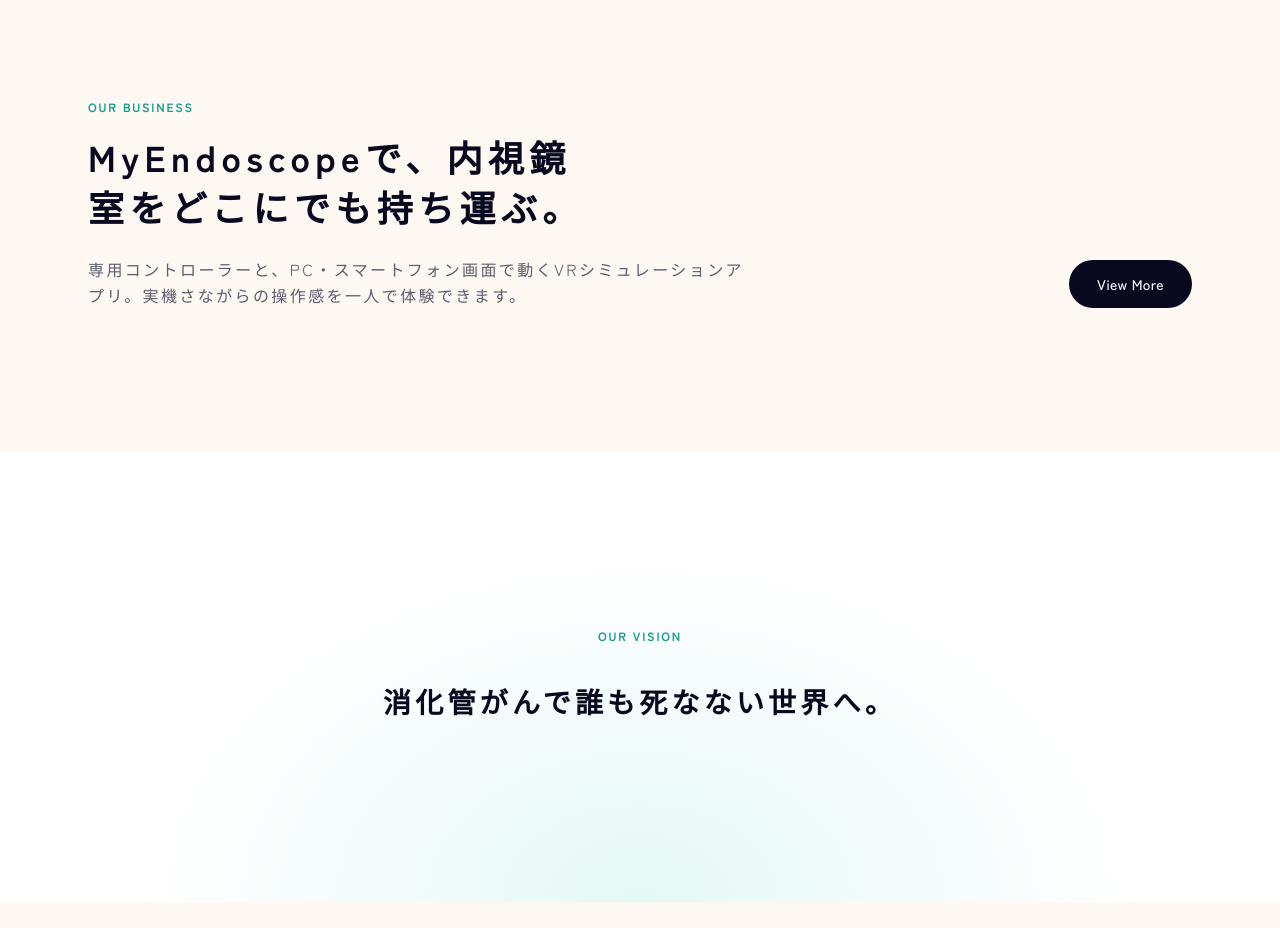
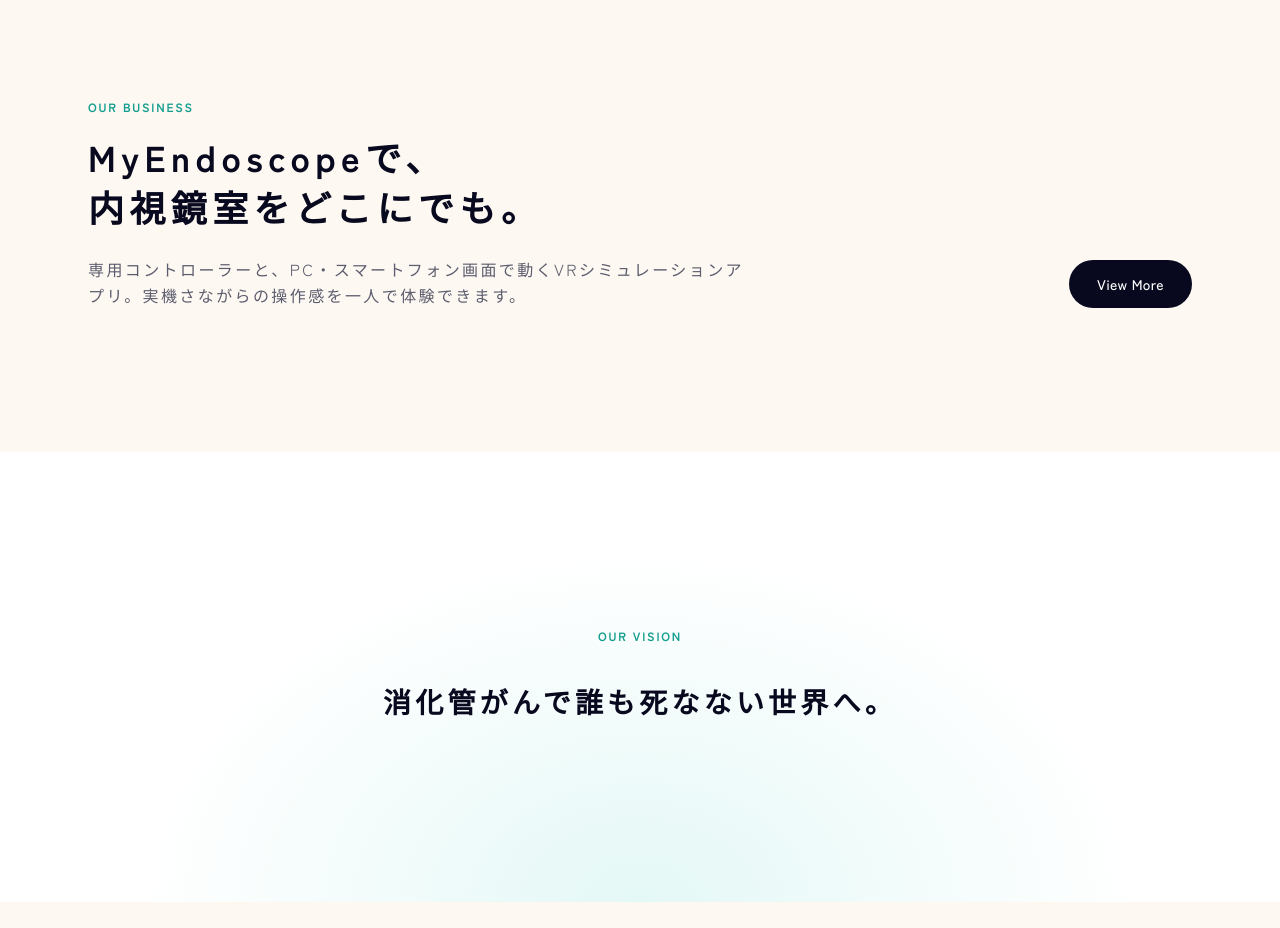
Before and after one commit to e213010a/IKIKEN-website, a Next.js app: page / in a window 1280 px wide. Shown: the part 1080-2008 px from the top of the page. Built offline with nearby package versions, Linux system fonts and the light colour scheme.

Commit message:
軽微な修正

```diff
--- a/content/site.ts
+++ b/content/site.ts
@@ -44,7 +44,7 @@
   },
   solution: {
     eyebrow: "Solution",
-    title: "MyEndoscopeが、内視鏡室をどこにでも持ち運ぶ。",
+    title: "MyEndoscopeが、\n実践的なトレーニング環境を提供する。",
     body: "専用コントローラーと、PC・スマートフォン画面で動くVRシミュレーションアプリ。実機さながらの操作感を一人で体験できます。",
     features: [
       {
@@ -111,14 +111,14 @@
   },
   businessTeaser: {
     eyebrow: "Our Business",
-    title: "MyEndoscopeで、内視鏡室をどこにでも持ち運ぶ。",
+    title: "MyEndoscopeで、\n内視鏡室をどこにでも。",
     body: "専用コントローラーと、PC・スマートフォン画面で動くVRシミュレーションアプリ。実機さながらの操作感を一人で体験できます。",
     cta: { label: "View More", href: "/our-business" },
   },
   businessPage: {
     hero: {
       eyebrow: "Our Business",
-      title: "MyEndoscopeで、実践に近いトレーニングを。",
+      title: "MyEndoscopeで、\n内視鏡室をどこにでも。",
       body: "MyEndoscopeは、専用コントローラーとVRシミュレーションアプリで構成される内視鏡トレーニングシミュレーターです。PC画面で操作でき、ヘッドセットは不要。実機に近い操作感と、繰り返し練習できる環境を両立しました。",
     },
     app: {
```
